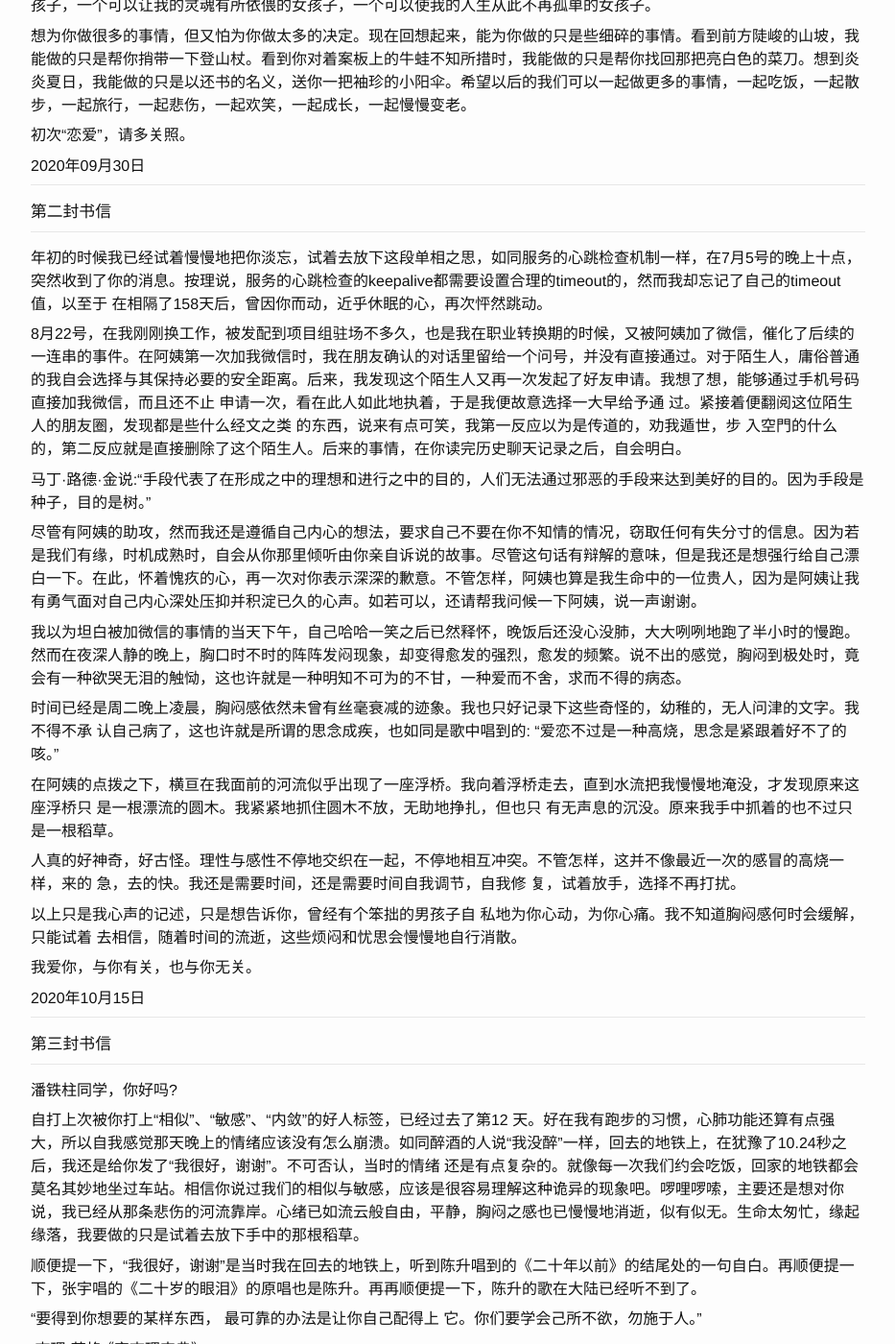
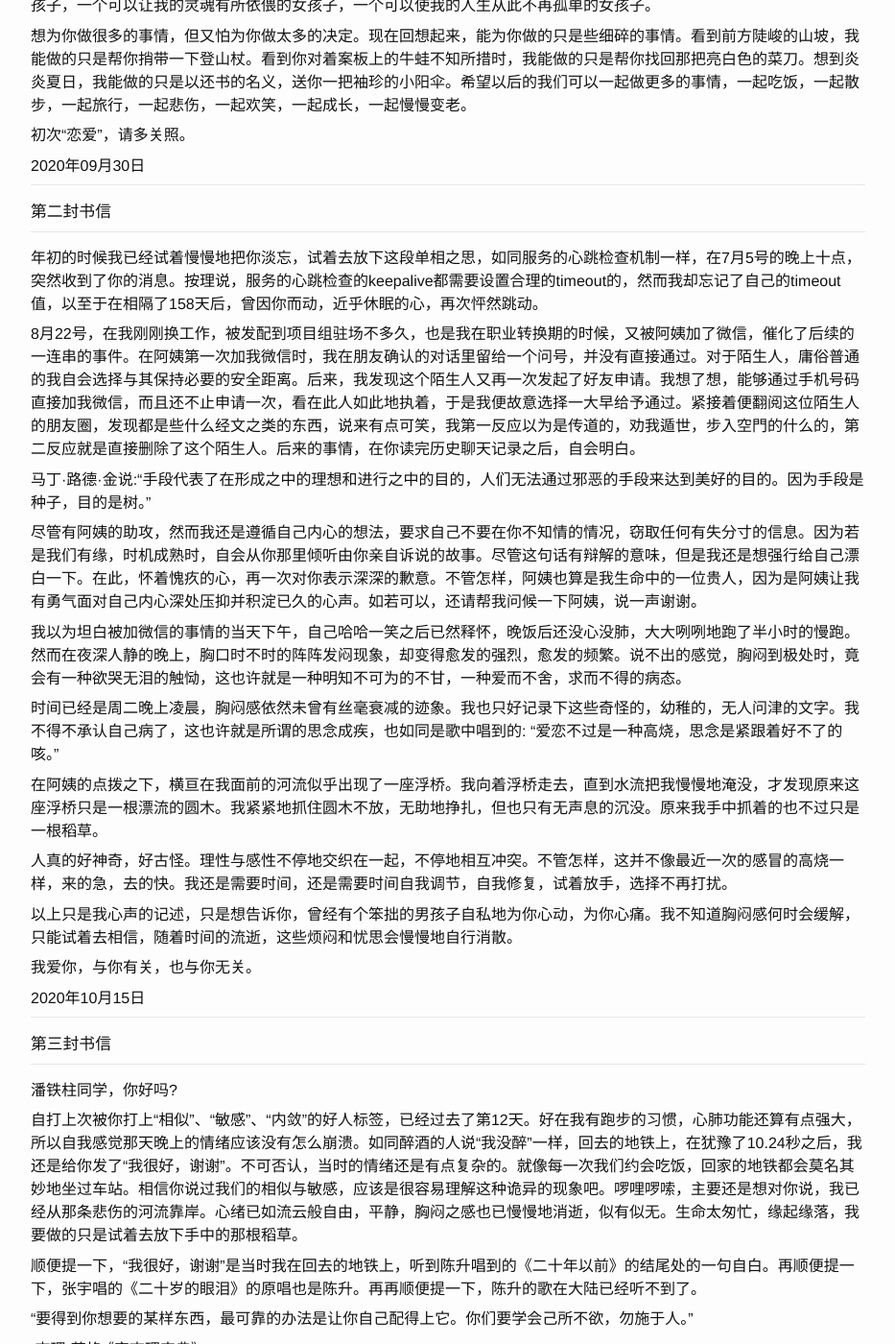
Before and after one commit to lianyu1115/lianyu, a Jekyll site: the page built from _journals/2021-01-19-five-letters.md, in a window 1280 px wide and 1400 px high, scrolled down 1724 px. Shown: the whole window at 96% size, without its empty margins (173-1106 px from the left). Built offline with Jekyll 4.4.1, drawn with Linux system fonts in a browser that asks for light colours; some of the changed text lies outside the part shown.

Commit message:
Remove space chars

```diff
--- a/_journals/2021-01-19-five-letters.md
+++ b/_journals/2021-01-19-five-letters.md
@@ -34,9 +34,9 @@
 
 18年6月22日，下午1点22分，午觉醒来，发现了你的告别邮件: “大家好，很开心可以和大家共度这么久的时光，......”。也许是因为你的《20岁的眼泪》，也许是我的什么第六感应，不知怎么，我早已感觉到了你的即将离开。
 
-20年8月25日，七夕情人节，犹如神助般的，愚钝木讷的男孩第一次主动约心爱的女孩一起吃晚饭。对于平时缺乏社交的男孩来说，约饭就犹如领导突然要求画PPT一样迷茫与困惑。但和画PPT不同的是，和心爱的女孩约饭是一件幸福开心的事情。男孩打开了 一年几乎不怎么用的美团App，搜寻，发现支持预订的饭馆全部满座，通过尝试拨打客服电话，依然是无法预订。就像程咬金一样，男孩用掉了自己的三板斧，一时惘然若失。最后还是女孩解救了这一刻被尴尬暴击的男孩。七夕情人节，恋爱的标准打开方式应该是送花，然而有点奇葩的是男孩送了一本书。
+20年8月25日，七夕情人节，犹如神助般的，愚钝木讷的男孩第一次主动约心爱的女孩一起吃晚饭。对于平时缺乏社交的男孩来说，约饭就犹如领导突然要求画PPT一样迷茫与困惑。但和画PPT不同的是，和心爱的女孩约饭是一件幸福开心的事情。男孩打开了一年几乎不怎么用的美团App，搜寻，发现支持预订的饭馆全部满座，通过尝试拨打客服电话，依然是无法预订。就像程咬金一样，男孩用掉了自己的三板斧，一时惘然若失。最后还是女孩解救了这一刻被尴尬暴击的男孩。七夕情人节，恋爱的标准打开方式应该是送花，然而有点奇葩的是男孩送了一本书。
 
-20年9月16日，一个平平常常的下午，女孩如约给男孩发来二选一的晚饭的就餐地点。不平常的是男孩当天也外出开会去了，距离约定的地点远了半个小时多的⻋程。尽管男孩知道，晚高峰的地铁 已经是在城市的地下与上空奋力地穿梭了，然而男孩还是在心里感觉到了地铁的缓慢。男孩如约而至，发现女孩一直在时不时地处理工作。也许是环境的吵闹，也许是男孩感受到了女孩的忙碌，也许是太过在意对方的感受，这次约饭，两个人都显得过于矜持。但是沉默不语的两个人却可以对着黑凤爪和孜然菠菜给隔壁的怪蜀黍解释一大堆的话。
+20年9月16日，一个平平常常的下午，女孩如约给男孩发来二选一的晚饭的就餐地点。不平常的是男孩当天也外出开会去了，距离约定的地点远了半个小时多的⻋程。尽管男孩知道，晚高峰的地铁已经是在城市的地下与上空奋力地穿梭了，然而男孩还是在心里感觉到了地铁的缓慢。男孩如约而至，发现女孩一直在时不时地处理工作。也许是环境的吵闹，也许是男孩感受到了女孩的忙碌，也许是太过在意对方的感受，这次约饭，两个人都显得过于矜持。但是沉默不语的两个人却可以对着黑凤爪和孜然菠菜给隔壁的怪蜀黍解释一大堆的话。
 
 在我的印象里，你是一个漂亮、温柔、善良又有些俏皮可爱的女孩子，而我呢，是一个内敛、羞涩又是有些缺乏社交的男孩子，两次的约会吃饭，也许是太过于在意对方的感受，我们都在自我克制。我不知道人们口中的喜欢是什么，爱情又是什么，我只知道，和你在一起，驿动的心从此有了归宿，逝去的流年也不再虚无，即便是四目相对，沉默不语。因为我知道，坐在我对面，和我并行走在一起的，就是那个我此生一直在默默追寻，苦苦等待着的女孩子，一个可以照亮我生命黑暗的女孩子，一个可以让我的灵魂有所依偎的女孩子，一个可以使我的人生从此不再孤单的女孩子。
 
@@ -52,9 +52,9 @@
 
 - - -
 
-年初的时候我已经试着慢慢地把你淡忘，试着去放下这段单相之思，如同服务的心跳检查机制一样，在7月5号的晚上十点，突然收到了你的消息。按理说，服务的心跳检查的keepalive都需要设置合理的timeout的，然而我却忘记了自己的timeout值，以至于 在相隔了158天后，曾因你而动，近乎休眠的心，再次怦然跳动。
+年初的时候我已经试着慢慢地把你淡忘，试着去放下这段单相之思，如同服务的心跳检查机制一样，在7月5号的晚上十点，突然收到了你的消息。按理说，服务的心跳检查的keepalive都需要设置合理的timeout的，然而我却忘记了自己的timeout值，以至于在相隔了158天后，曾因你而动，近乎休眠的心，再次怦然跳动。
 
-8月22号，在我刚刚换工作，被发配到项目组驻场不多久，也是我在职业转换期的时候，又被阿姨加了微信，催化了后续的一连串的事件。在阿姨第一次加我微信时，我在朋友确认的对话里留给一个问号，并没有直接通过。对于陌生人，庸俗普通的我自会选择与其保持必要的安全距离。后来，我发现这个陌生人又再一次发起了好友申请。我想了想，能够通过手机号码直接加我微信，而且还不止 申请一次，看在此人如此地执着，于是我便故意选择一大早给予通 过。紧接着便翻阅这位陌生人的朋友圈，发现都是些什么经文之类 的东西，说来有点可笑，我第一反应以为是传道的，劝我遁世，步 入空門的什么的，第二反应就是直接删除了这个陌生人。后来的事情，在你读完历史聊天记录之后，自会明白。
+8月22号，在我刚刚换工作，被发配到项目组驻场不多久，也是我在职业转换期的时候，又被阿姨加了微信，催化了后续的一连串的事件。在阿姨第一次加我微信时，我在朋友确认的对话里留给一个问号，并没有直接通过。对于陌生人，庸俗普通的我自会选择与其保持必要的安全距离。后来，我发现这个陌生人又再一次发起了好友申请。我想了想，能够通过手机号码直接加我微信，而且还不止申请一次，看在此人如此地执着，于是我便故意选择一大早给予通过。紧接着便翻阅这位陌生人的朋友圈，发现都是些什么经文之类的东西，说来有点可笑，我第一反应以为是传道的，劝我遁世，步入空門的什么的，第二反应就是直接删除了这个陌生人。后来的事情，在你读完历史聊天记录之后，自会明白。
 
 ⻢丁·路德·金说:“手段代表了在形成之中的理想和进行之中的目的，人们无法通过邪恶的手段来达到美好的目的。因为手段是种子，目的是树。”
 
@@ -62,13 +62,13 @@
 
 我以为坦白被加微信的事情的当天下午，自己哈哈一笑之后已然释怀，晚饭后还没心没肺，大大咧咧地跑了半小时的慢跑。然而在夜深人静的晚上，胸口时不时的阵阵发闷现象，却变得愈发的强烈，愈发的频繁。说不出的感觉，胸闷到极处时，竟会有一种欲哭无泪的触恸，这也许就是一种明知不可为的不甘，一种爱而不舍，求而不得的病态。
 
-时间已经是周二晚上凌晨，胸闷感依然未曾有丝毫衰减的迹象。我也只好记录下这些奇怪的，幼稚的，无人问津的文字。我不得不承 认自己病了，这也许就是所谓的思念成疾，也如同是歌中唱到的: “爱恋不过是一种高烧，思念是紧跟着好不了的咳。”
+时间已经是周二晚上凌晨，胸闷感依然未曾有丝毫衰减的迹象。我也只好记录下这些奇怪的，幼稚的，无人问津的文字。我不得不承认自己病了，这也许就是所谓的思念成疾，也如同是歌中唱到的: “爱恋不过是一种高烧，思念是紧跟着好不了的咳。”
 
-在阿姨的点拨之下，横亘在我面前的河流似乎出现了一座浮桥。我向着浮桥走去，直到水流把我慢慢地淹没，才发现原来这座浮桥只 是一根漂流的圆木。我紧紧地抓住圆木不放，无助地挣扎，但也只 有无声息的沉没。原来我手中抓着的也不过只是一根稻草。
+在阿姨的点拨之下，横亘在我面前的河流似乎出现了一座浮桥。我向着浮桥走去，直到水流把我慢慢地淹没，才发现原来这座浮桥只是一根漂流的圆木。我紧紧地抓住圆木不放，无助地挣扎，但也只有无声息的沉没。原来我手中抓着的也不过只是一根稻草。
 
-人真的好神奇，好古怪。理性与感性不停地交织在一起，不停地相互冲突。不管怎样，这并不像最近一次的感冒的高烧一样，来的 急，去的快。我还是需要时间，还是需要时间自我调节，自我修 复，试着放手，选择不再打扰。
+人真的好神奇，好古怪。理性与感性不停地交织在一起，不停地相互冲突。不管怎样，这并不像最近一次的感冒的高烧一样，来的急，去的快。我还是需要时间，还是需要时间自我调节，自我修复，试着放手，选择不再打扰。
 
-以上只是我心声的记述，只是想告诉你，曾经有个笨拙的男孩子自 私地为你心动，为你心痛。我不知道胸闷感何时会缓解，只能试着 去相信，随着时间的流逝，这些烦闷和忧思会慢慢地自行消散。
+以上只是我心声的记述，只是想告诉你，曾经有个笨拙的男孩子自私地为你心动，为你心痛。我不知道胸闷感何时会缓解，只能试着去相信，随着时间的流逝，这些烦闷和忧思会慢慢地自行消散。
 
 我爱你，与你有关，也与你无关。
 
@@ -82,17 +82,17 @@
 
 潘铁柱同学，你好吗?
 
-自打上次被你打上“相似”、“敏感”、“内敛”的好人标签，已经过去了第12 天。好在我有跑步的习惯，心肺功能还算有点强大，所以自我感觉那天晚上的情绪应该没有怎么崩溃。如同醉酒的人说“我没醉”一样，回去的地铁上，在犹豫了10.24秒之 后，我还是给你发了“我很好，谢谢”。不可否认，当时的情绪 还是有点复杂的。就像每一次我们约会吃饭，回家的地铁都会莫名其妙地坐过⻋站。相信你说过我们的相似与敏感，应该是很容易理解这种诡异的现象吧。啰哩啰嗦，主要还是想对你说，我已经从那条悲伤的河流靠岸。心绪已如流云般自由，平静，胸闷之感也已慢慢地消逝，似有似无。生命太匆忙，缘起缘落，我要做的只是试着去放下手中的那根稻草。
+自打上次被你打上“相似”、“敏感”、“内敛”的好人标签，已经过去了第12天。好在我有跑步的习惯，心肺功能还算有点强大，所以自我感觉那天晚上的情绪应该没有怎么崩溃。如同醉酒的人说“我没醉”一样，回去的地铁上，在犹豫了10.24秒之后，我还是给你发了“我很好，谢谢”。不可否认，当时的情绪还是有点复杂的。就像每一次我们约会吃饭，回家的地铁都会莫名其妙地坐过⻋站。相信你说过我们的相似与敏感，应该是很容易理解这种诡异的现象吧。啰哩啰嗦，主要还是想对你说，我已经从那条悲伤的河流靠岸。心绪已如流云般自由，平静，胸闷之感也已慢慢地消逝，似有似无。生命太匆忙，缘起缘落，我要做的只是试着去放下手中的那根稻草。
 
 顺便提一下，“我很好，谢谢”是当时我在回去的地铁上，听到陈升唱到的《二十年以前》的结尾处的一句自白。再顺便提一下，张宇唱的《二十岁的眼泪》的原唱也是陈升。再再顺便提一下，陈升的歌在大陆已经听不到了。
 
-“要得到你想要的某样东西， 最可靠的办法是让你自己配得上 它。你们要学会己所不欲，勿施于人。”
+“要得到你想要的某样东西，最可靠的办法是让你自己配得上它。你们要学会己所不欲，勿施于人。”
 
 ̶ 查理·芒格·《穷查理宝典》
 
 己所不欲，勿施于人。我也要学会，己所欲之，慎施于人。我对于你的了解，也就是止于我们的相似。相似不是相同。我都不知道你是不是喜欢阅读或者有时间阅读，就冒冒失失的把心中珍藏的《小王子》送给你，更别提什么故事中的玫瑰，狐狸，麦田，沙漠，星辰，甚或是什么存在主义哲学了。第二次我们在红楼小宴吃饭，在昏暗嘈杂的环境中，得知你兼职售前的工作，我的第一反应是感觉有点惊讶，但也欣赏你的变化和成⻓，第二反应就是想到送给你罗伯特·西奥迪尼的那本《影响力》。和你一样，感觉你我性格的相似，就想到送给你那本听书名就和花前月下的情景格格不入的《冷暴力》。
 
-不管怎样，既然送出了这两本书，那就再唠叨一下推荐语吧。 罗伯特的《影响力》从书名上咋一看像是有关什么成功学的书籍(虽然我也没怎么读过什么“努力就会成功”之类的成功学)， 其实呢是一本通俗易懂的社会心理学的书籍。这本书读完之后会有一种豁然的感觉，就像是安达充的漫画《touch》中的原田正平的口头禅一样:なゐほと(原来如此)。我自私地想这本书不但对你当前的工作，或者是日常生活都应该会有一定的帮助。至于另外一本玛丽-佛朗斯·伊里戈扬的《冷暴力》，推荐给你是因为你的温柔与善良，也有诚如你所说的我们共有的性格特质:“敏感”，希望你可以借着这本书做好一定的心理建设，面对社会的种种，可以认识冷暴力，远离冷暴力，勇于拒绝，而不是容易自我否定，自我责备。提示一下，这本书可能会给人一种不适感。
+不管怎样，既然送出了这两本书，那就再唠叨一下推荐语吧。罗伯特的《影响力》从书名上咋一看像是有关什么成功学的书籍(虽然我也没怎么读过什么“努力就会成功”之类的成功学)，其实呢是一本通俗易懂的社会心理学的书籍。这本书读完之后会有一种豁然的感觉，就像是安达充的漫画《touch》中的原田正平的口头禅一样:なゐほと(原来如此)。我自私地想这本书不但对你当前的工作，或者是日常生活都应该会有一定的帮助。至于另外一本玛丽-佛朗斯·伊里戈扬的《冷暴力》，推荐给你是因为你的温柔与善良，也有诚如你所说的我们共有的性格特质:“敏感”，希望你可以借着这本书做好一定的心理建设，面对社会的种种，可以认识冷暴力，远离冷暴力，勇于拒绝，而不是容易自我否定，自我责备。提示一下，这本书可能会给人一种不适感。
 
 谈到心理学，我对心理学的最初印象就是有关什么读心术之类的东西，所以一开始也就拒绝去了解。在试着去了解到心理学的一些知识之后，才会发现自己对心理学之前有多么深的误解啊。我发现自己知道的越多，知道的就越少，自己也就越无知，自己也就会变得越谦卑。
 
@@ -113,6 +113,7 @@
 从阿姨那里得知你的小名叫争争，作为交换，我也告诉你我的小名吧。就像有一个南方姑娘叫争争一样，也有一个北方男孩名叫阿静。
 
 “雁子回到了遥远的北方，你的名字我己想不起来。”
+
 ̶ 陈升·《路口》
 
 潘，谢谢你，在我平凡的生命里路过。
@@ -151,7 +152,7 @@
 
 好久不⻅。第一次找你的时候，你在加班，直到晚上八点多才下楼一起吃饭。第二次约饭的时候，你一直抱着电脑读邮件，捧着手机回消息，偶尔也会回电话。第三次约饭的时候，言语中你说只在六一八、双十一的时候加班。我想这次应该是双十二吧。不知道你们现在有没有解除双十二的战时状态。关于你的工作内容，只知道你之前做过售后，现在也涉及售前，其它我是知之甚少。你不说，我也没机会细问，我想我还不是那个可以被倾诉的人。不过对于动辄就是编号10106的工作，我想除非是可以给很大一笔钱，否则我个人是接受不了的。夏日的酷暑，冬日的凛寒，春去秋来，日升月落，我想这份工作的辛苦是自不必说的。对于你目前的工作来说，我个人觉得你应该考虑换一个。我的这种瞎想对于你来说也许是十分欠考虑的，也许是我又敏感多虑了。我想你应该有自己个人想法，在成年人的世界，我想大家自会对自己的选择负责。我知道你是一个坚韧勇敢的女孩，我相信你是可以照顾好自己的。
 
-话说回来，谈一谈我最近的工作吧。我现在的工作也是到了一定的界限，我也在寻找更高的突破。作为一名码农，单纯地码代码已经不能满足我了。有两个方向可供我突破，其一就是在技术方面下功夫，成为某方面的技术专家，其二就是转技术管理岗，比如技术经理或者项目经理。当然了，人生路不止这两种选择，老家还有好几亩薄田，再不济我还可以回家种地，修理地球。春天的油菜花，冬天的青色麦苗，夏天的金色麦浪，秋天的黄豆和落叶，还有高粱、玉米、花生、红薯、芝麻、绿 豆、......、香菜、菠菜、韭菜、西葫芦、......、西瓜、冬瓜、 南瓜、丝瓜、......、青椒、番茄、小葱、大蒜、......、槐花、桑葚、冬枣、秋桃、黄杏、雪梨、......、鸡、鸭、鹅、牛、羊、 猪、猫、狗、......、鸽子、黄鹂、喜鹊、燕子、......还有夏日黄昏牛羊的嘶鸣，冬日深夜时分的犬吠，这都些靠着回忆堆砌起来的乱七八糟的想象。现在的农村可以说是一片荒凉，寂静无声，放眼望去，田野上有的也只是冬天的麦苗和中秋的黄豆与玉米，像羊儿这样的大型家畜我已经是有很多年没再⻅到过了，而过去菜园里遗留下来的果树也已不⻅踪迹，或是早就成了地锅灶台下的劈柴，变成一堆堆草木灰，化作春泥。
+话说回来，谈一谈我最近的工作吧。我现在的工作也是到了一定的界限，我也在寻找更高的突破。作为一名码农，单纯地码代码已经不能满足我了。有两个方向可供我突破，其一就是在技术方面下功夫，成为某方面的技术专家，其二就是转技术管理岗，比如技术经理或者项目经理。当然了，人生路不止这两种选择，老家还有好几亩薄田，再不济我还可以回家种地，修理地球。春天的油菜花，冬天的青色麦苗，夏天的金色麦浪，秋天的黄豆和落叶，还有高粱、玉米、花生、红薯、芝麻、绿豆、......、香菜、菠菜、韭菜、西葫芦、......、西瓜、冬瓜、南瓜、丝瓜、......、青椒、番茄、小葱、大蒜、......、槐花、桑葚、冬枣、秋桃、黄杏、雪梨、......、鸡、鸭、鹅、牛、羊、猪、猫、狗、......、鸽子、黄鹂、喜鹊、燕子、......还有夏日黄昏牛羊的嘶鸣，冬日深夜时分的犬吠，这都些靠着回忆堆砌起来的乱七八糟的想象。现在的农村可以说是一片荒凉，寂静无声，放眼望去，田野上有的也只是冬天的麦苗和中秋的黄豆与玉米，像羊儿这样的大型家畜我已经是有很多年没再⻅到过了，而过去菜园里遗留下来的果树也已不⻅踪迹，或是早就成了地锅灶台下的劈柴，变成一堆堆草木灰，化作春泥。
 
 在我大学毕业的时候，大部分同学都选择了软件开发，也就是做一个搬砖的码农。软件开发(Software Development)，又称编程(Programming)或编码(Coding)，即编写计算机程序。用到的编程语言，也如同中文、英语、日语、西班牙语等自然语言一样，各种各样的都有。同似自然语言，在这些诸多的编程语言中，有些比较大众，如 Java，Javascript，有些比较小众，如 C#，Go 等。提示一下:C# 即不是读 C 井，也不是 C 丼，而是读作 C-Sharp。
 
@@ -165,7 +166,7 @@
 
 思维与行动的惰性，克服安逸，拓展舒适圈，不是一件容易的事。以上，关于我目前的工作，现在是处在薛定谔的猫的量子状态，也就是不稳定的未知世界。
 
-银联项目已经进入试运行阶段，我在项目中打杂(经理)的工作在不久之后，将会告一段落。我也将要回归T3研发中心，接下来具体做什么还不是很清楚。在日料店的时候，我也和你谈到公司的政治局势的云波诡谲。如今你们的男神何老师预计元 旦前就会离开这魔幻的世界，而我预计在明年春暖花开的时候也会选择离开。如同海浪裹挟的泥沙，回归T3研发中心，极大的可能会面对日常的996的工作制度。为了对抗996的工作制度，我想我更要努力去提升自己，让自己可以有说不的能力。 古人云，生于忧患，死于安乐。奶酪站的奶酪终有一天，或发霉或消失。面对变化，拥抱变化，这对于我来说，也都是一种很不错的体验。
+银联项目已经进入试运行阶段，我在项目中打杂(经理)的工作在不久之后，将会告一段落。我也将要回归T3研发中心，接下来具体做什么还不是很清楚。在日料店的时候，我也和你谈到公司的政治局势的云波诡谲。如今你们的男神何老师预计元旦前就会离开这魔幻的世界，而我预计在明年春暖花开的时候也会选择离开。如同海浪裹挟的泥沙，回归T3研发中心，极大的可能会面对日常的996的工作制度。为了对抗996的工作制度，我想我更要努力去提升自己，让自己可以有说不的能力。古人云，生于忧患，死于安乐。奶酪站的奶酪终有一天，或发霉或消失。面对变化，拥抱变化，这对于我来说，也都是一种很不错的体验。
 
 经济学中有机会成本的概念，有点类似“圣贤”孟老夫子说的什么⻥和什么熊掌。我们每天的时间成本是有限的，或用于生活，或用于工作。同样的一份时间，我们可以用来陪伴自己，
 
```
